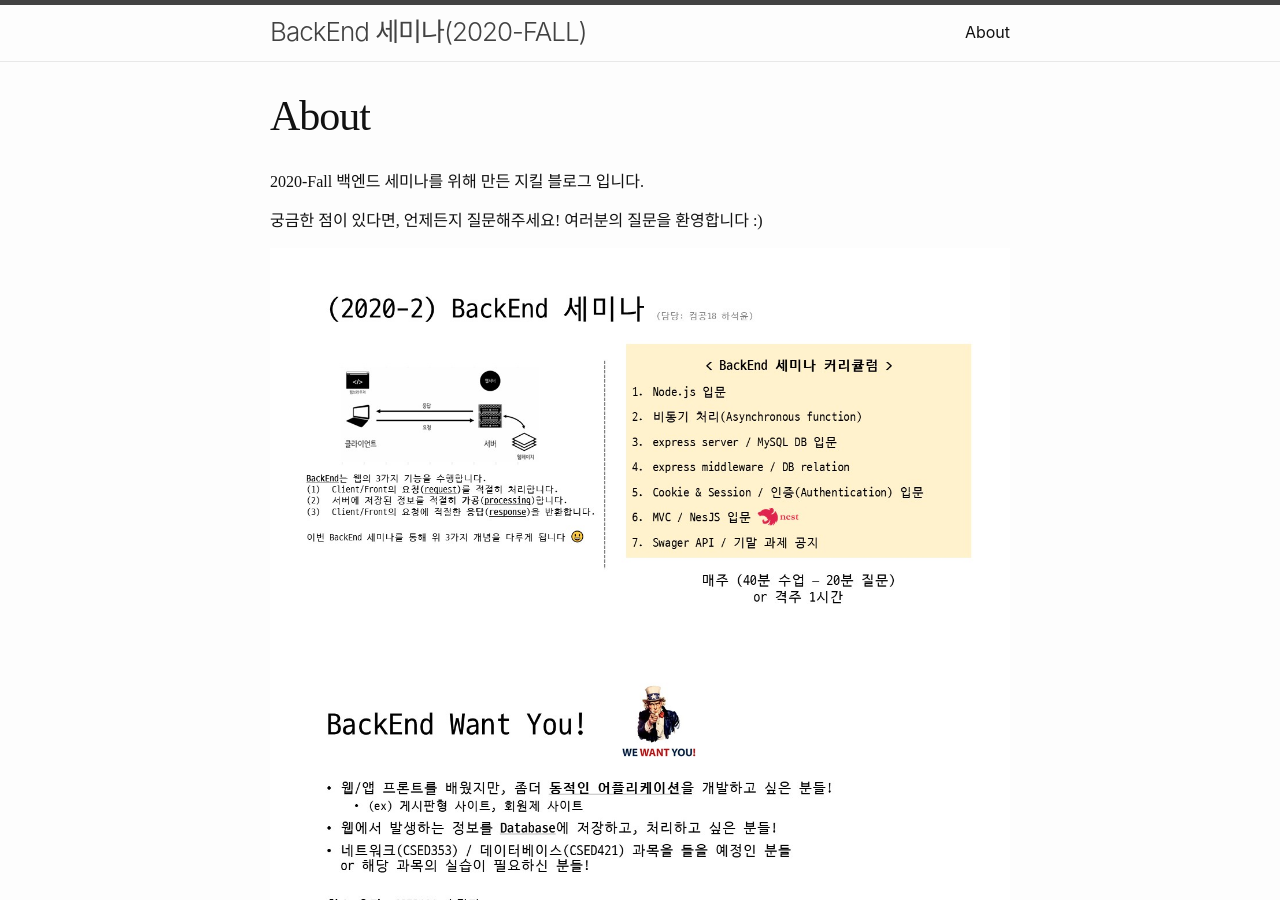
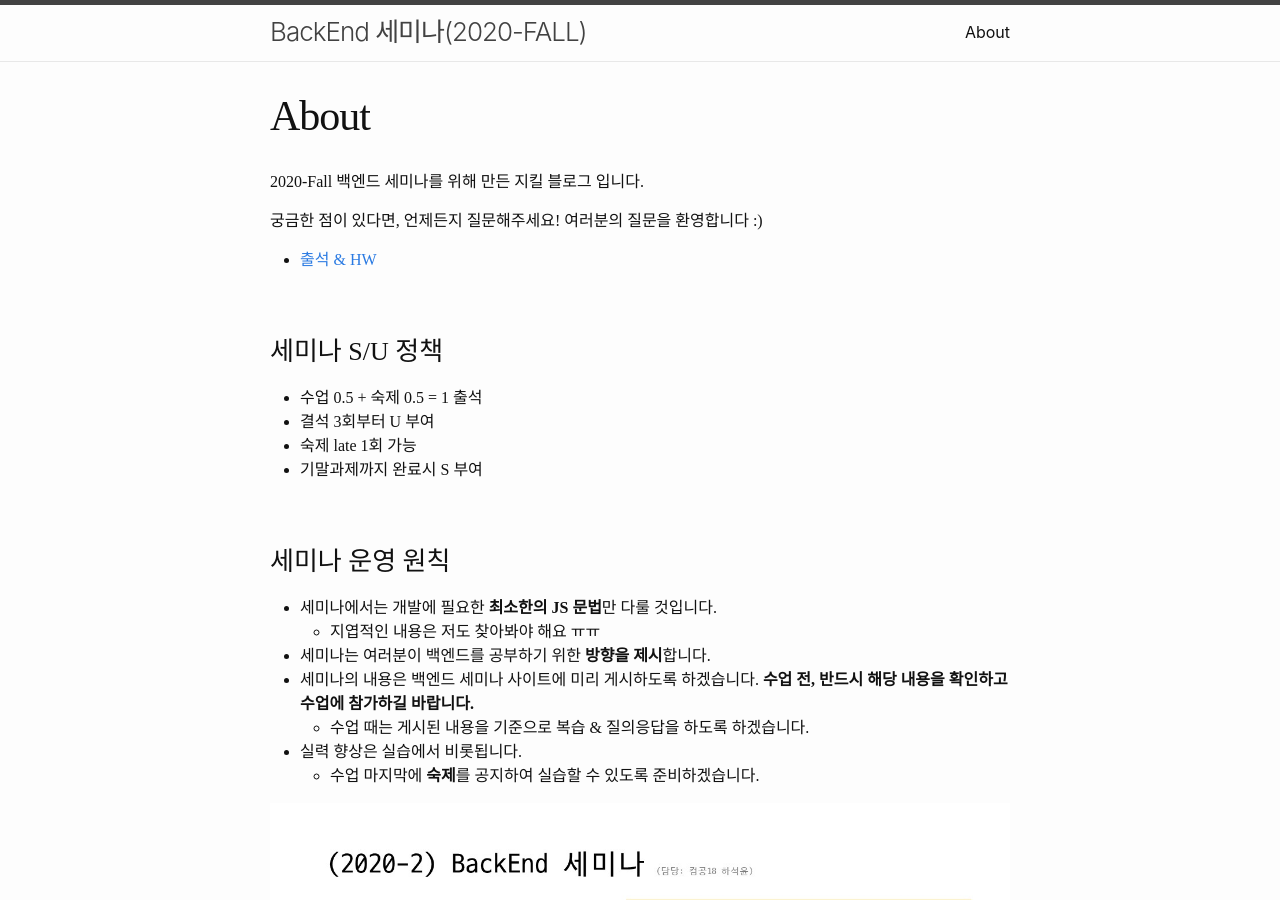
Before and after one commit to PoApper/backend-seminar, a Jekyll site: the page built from about.md, in a window 1280 px wide and 900 px high. Built offline with Jekyll 4.4.1, drawn with Linux system fonts in a browser that asks for light colours; some web fonts are replaced.

Commit message:
upload attendence table

```diff
--- a/about.md
+++ b/about.md
@@ -8,9 +8,13 @@ permalink: /about/
 
 궁금한 점이 있다면, 언제든지 질문해주세요! 여러분의 질문을 환영합니다 :)
 
-![](/assets/img/curriculum1.jpg)
-![](/assets/img/curriculum2.jpg)
+- [출석 & HW](https://docs.google.com/spreadsheets/d/17nKCiFLQrrmfi_zuqvjivqmkdp7rOkSyluhAn0MI4Mg/edit?usp=sharing)
 
+### 세미나 S/U 정책
+- 수업 0.5 + 숙제 0.5 = 1 출석
+- 결석 3회부터 U 부여
+- 숙제 late 1회 가능
+- 기말과제까지 완료시 S 부여
 
 ### 세미나 운영 원칙
 - 세미나에서는 개발에 필요한 **최소한의 JS 문법**만 다룰 것입니다.
@@ -20,3 +24,6 @@ permalink: /about/
   - 수업 때는 게시된 내용을 기준으로 복습 & 질의응답을 하도록 하겠습니다.
 - 실력 향상은 실습에서 비롯됩니다.
   - 수업 마지막에 **숙제**를 공지하여 실습할 수 있도록 준비하겠습니다.
+
+![](/assets/img/curriculum1.jpg)
+![](/assets/img/curriculum2.jpg)
```
